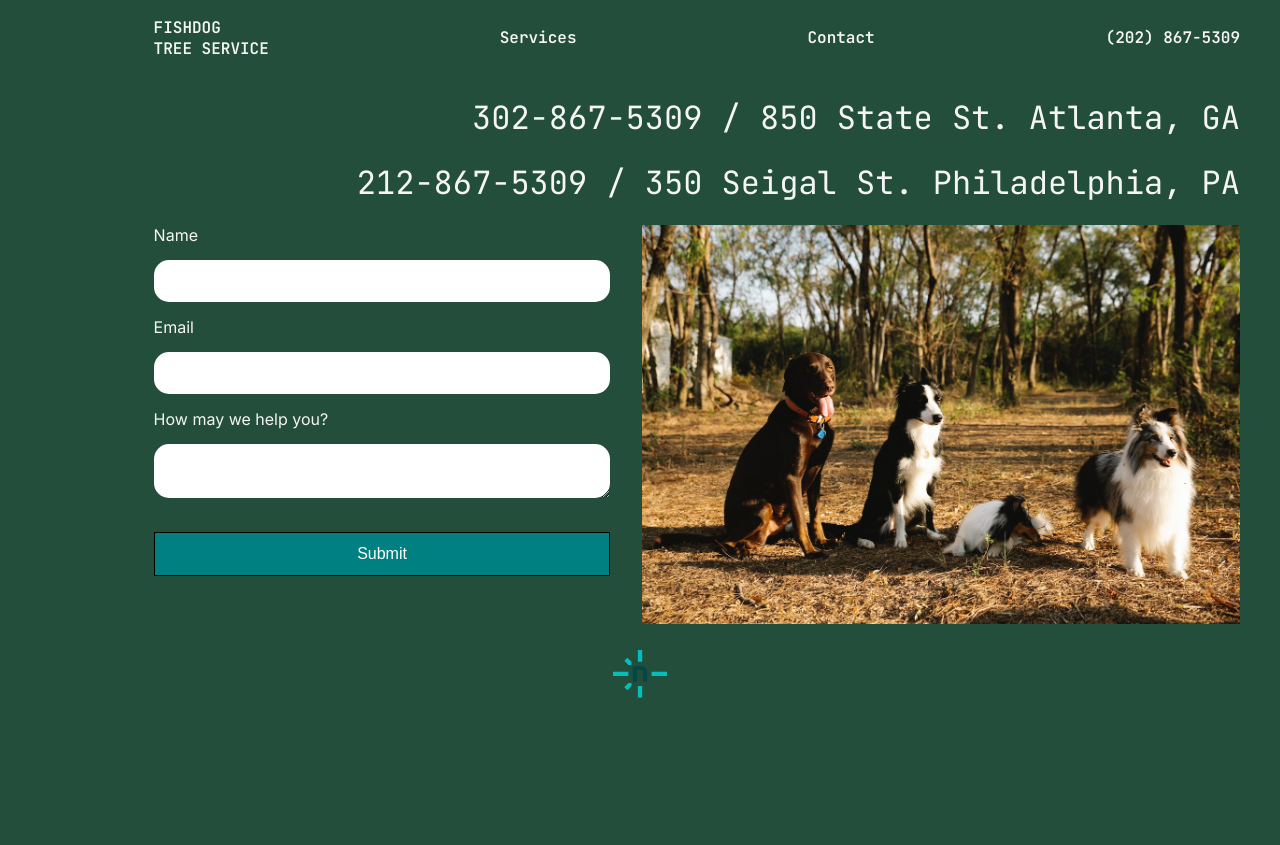
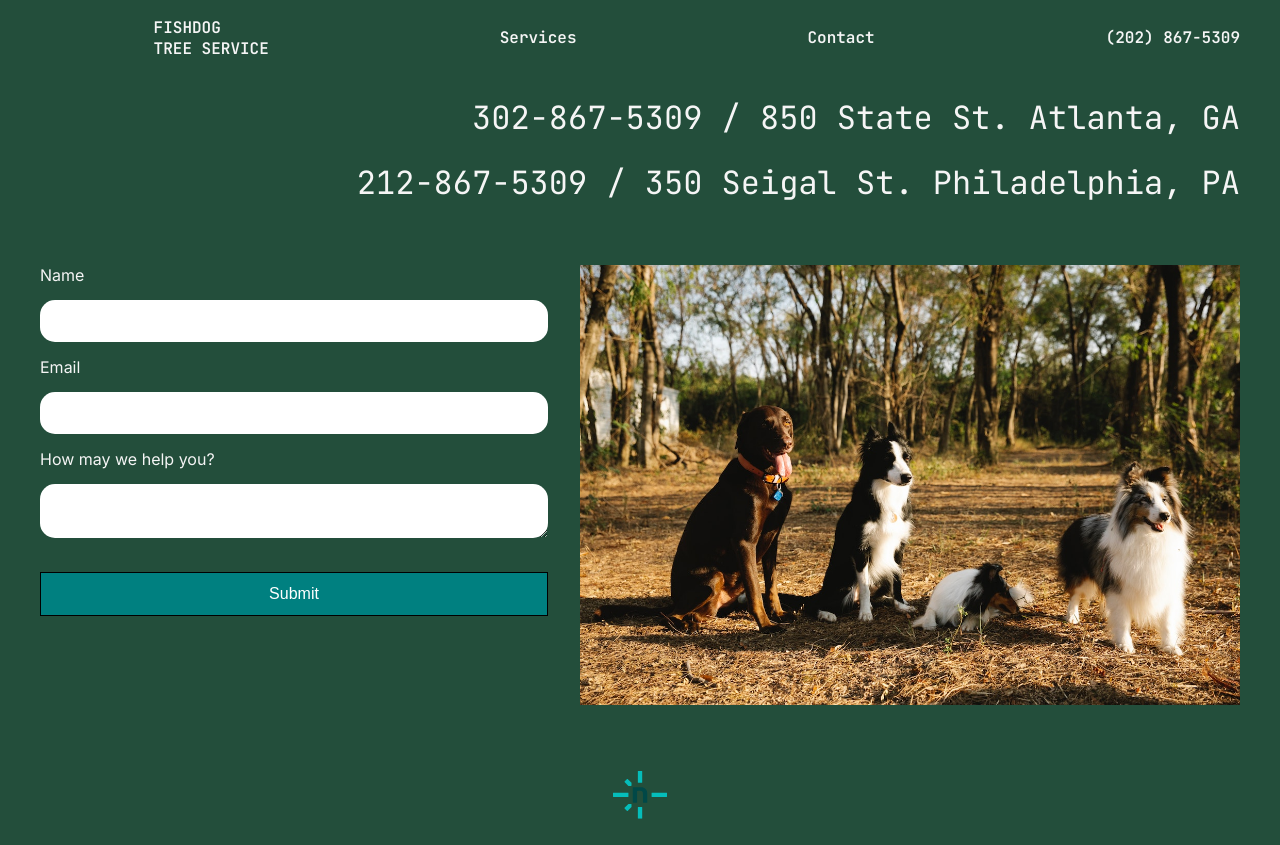
Before and after one commit to heyextra/fishdogtreeservice, a Next.js app: page /contact in a window 1280 px wide. Before the commit the page ends 800 px from the top, so only its background shows below. Built offline with nearby package versions, Linux system fonts and the light colour scheme.

Commit message:
fix responsive issue in contact page

```diff
--- a/components/FeedbackForm.module.css
+++ b/components/FeedbackForm.module.css
@@ -1,6 +1,4 @@
 .form {
-  min-width: 450px;
-  width: 45%;
   padding: 0;
   margin: 0;
 }
--- a/styles/globals.css
+++ b/styles/globals.css
@@ -12,6 +12,13 @@ body {
 * {
   box-sizing: border-box;
 }
+/* .logo{
+  height: 70px;
+  width: auto;
+  position: absolute;
+  top: 5px;
+  left:5px;
+} */
 header {
   padding: 0 10px;
   margin: 0 auto;
@@ -24,6 +31,7 @@ header {
   color: whitesmoke;
   transition: all 0.7s ease-in-out;
 }
+
 .title {
   margin: 0;
 }
@@ -33,6 +41,9 @@ header {
   }
   .title {
     margin-right: 20%;
+  }
+  .contact-section{
+    padding-left: 12vw;
   }
 }
 
@@ -101,8 +112,8 @@ main {
   background-color: #1b3d2e;
 gap: 1rem;
   padding: 2rem;
-  border-bottom-right-radius: 2rem;
-  border-top-right-radius: 2rem;
+  border-bottom-right-radius: 120px;
+  border-top-right-radius: 120px;
   color: whitesmoke;
   height: auto;
   width: 80%;
@@ -195,8 +206,8 @@ gap: 1rem;
   margin: 0;
 }
 .contact-section {
-  padding-left: 12vw;
-  padding-right: 40px;
+  margin: 0 auto;
+  padding: 40px;
   display: flex;
   gap: 2rem;
 }
```
